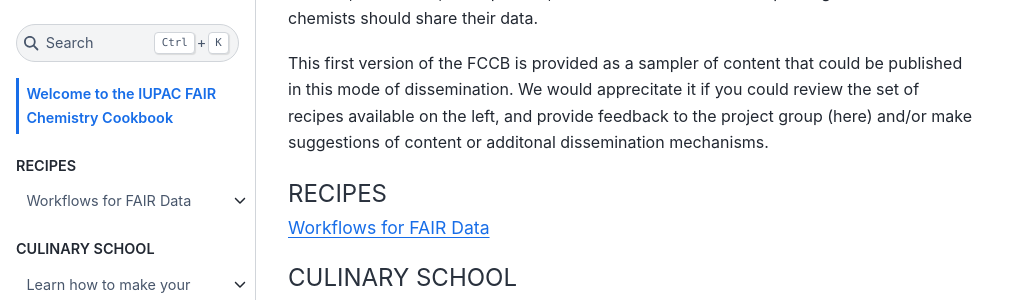
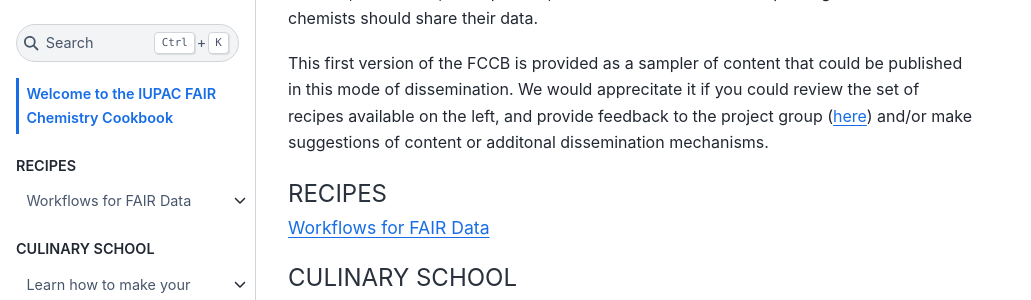
Before and after one commit to IUPAC/WFChemCookbook, a Jupyter Book: the page built from book/intro.md, in a window 1280 px wide and 1163 px high. Shown: the part 255-555 px from the top of the window, without its empty margins (0-1031 px from the left). Built offline with Jupyter Book 1.0.4 settings and Sphinx 7.4.7 and the Sphinx Book theme 1.1.4, drawn with Linux system fonts in a browser that asks for light colours; some of the changed lines change nothing that is shown.

Commit message:
minor updates

````diff
--- a/book/_toc.yml
+++ b/book/_toc.yml
@@ -13,6 +13,7 @@
           - file: notebooks/opsin.ipynb
           - file: notebooks/pubchem-pug-rest1.ipynb
           - file: notebooks/pubchem-pug-rest2.ipynb
+          - file: notebooks/pubchem-pug-rest3.ipynb
           - file: notebooks/computing_inchis.ipynb
           - file: notebooks/dataset_search.ipynb
   - caption: CULINARY SCHOOL
--- a/book/intro.md
+++ b/book/intro.md
@@ -6,7 +6,7 @@
 
 This first version of the FCCB is provided as a sampler of content that could be published in this
 mode of dissemination.  We would apprecitate it if you could review the set of recipes available on
-the left, and provide feedback to the project group (here) and/or make suggestions of content or
+the left, and provide feedback to the project group ([here](https://github.com/IUPAC/WFChemCookbook/issues)) and/or make suggestions of content or
 additonal dissemination mechanisms.
 
 ```{tableofcontents}
````
Also changed, not shown: book/notebooks/goldbook.ipynb.
